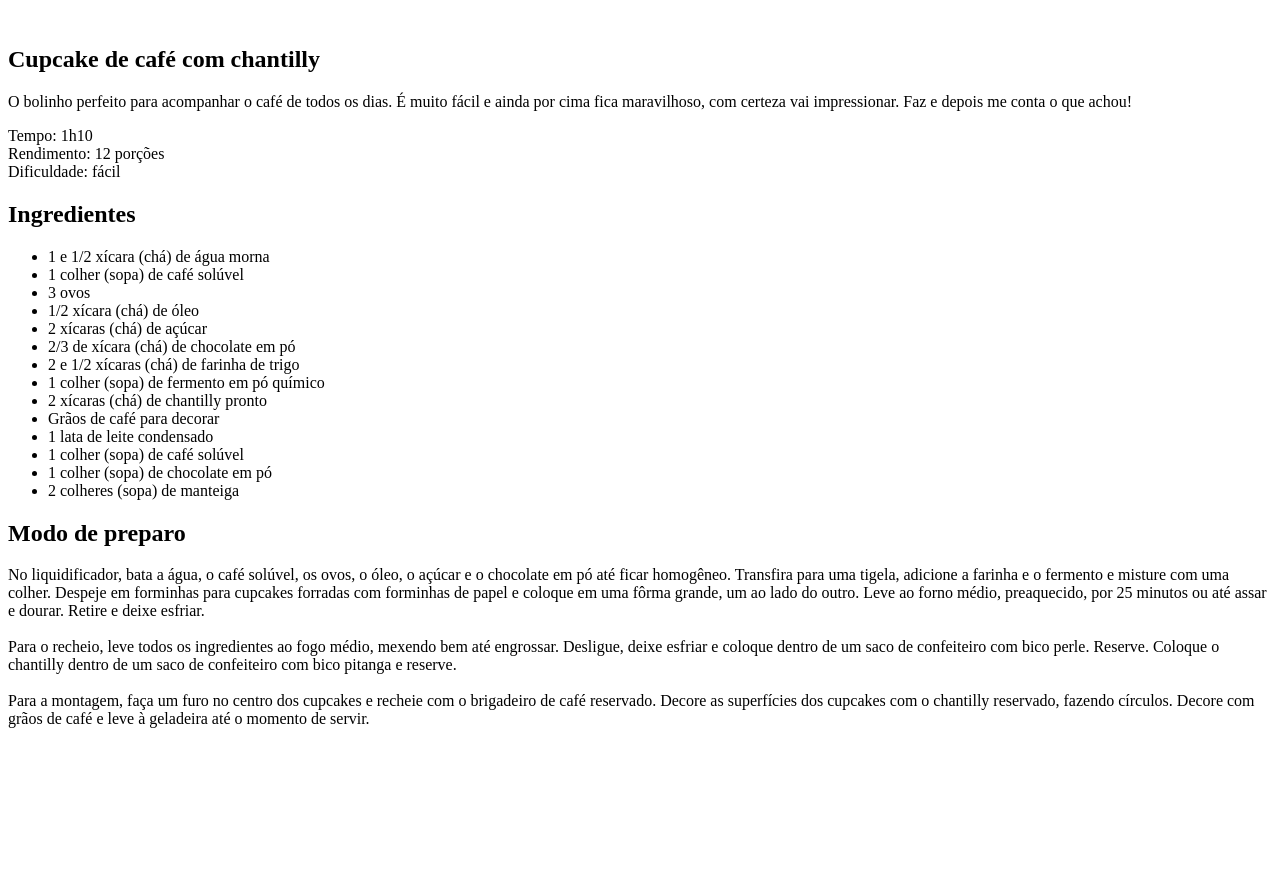
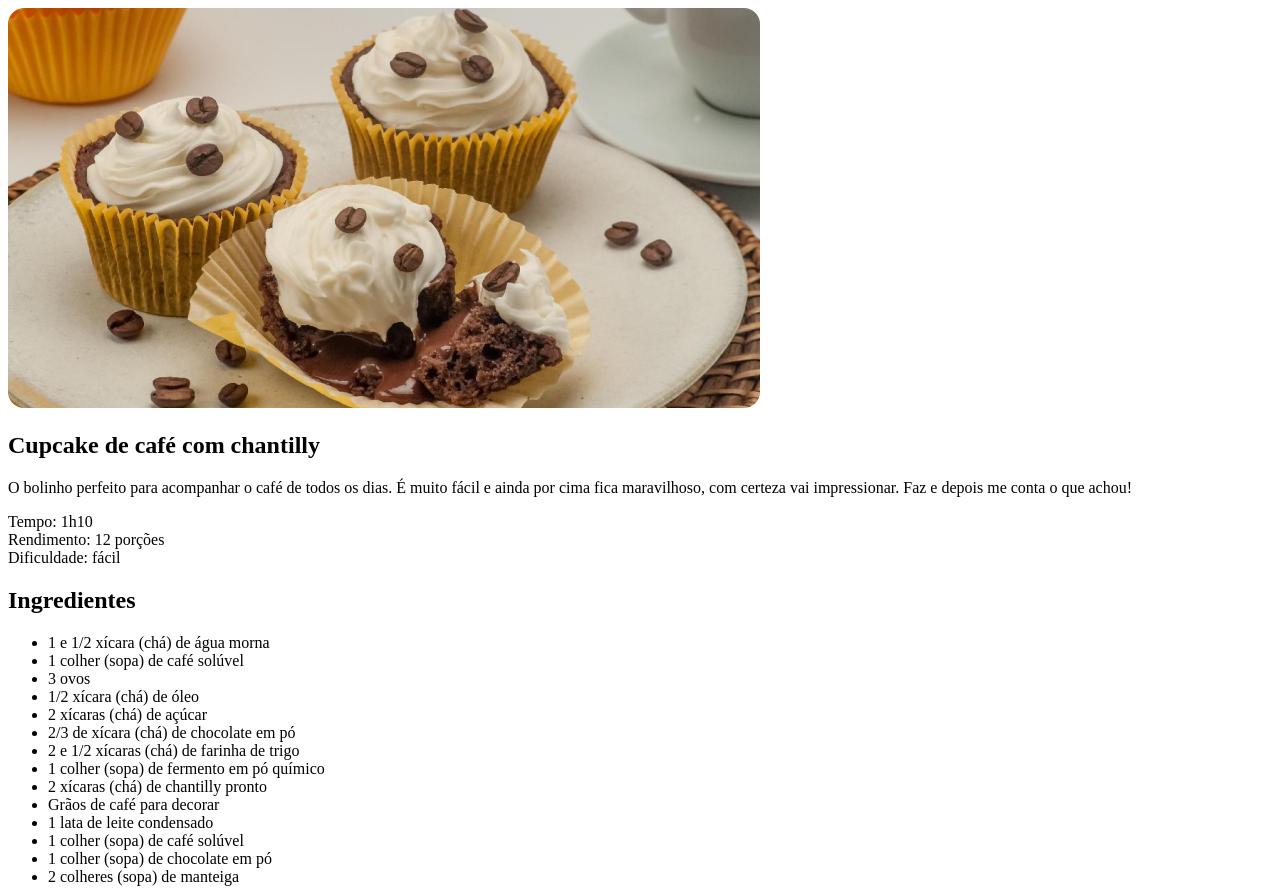
Before and after one commit to joaovictorsalotialves/pagina-receita, a plain HTML site: page index.html in a window 1280 px wide. Shown: the top 889 px of the page. Before the commit the page ends 800 px from the top, so only its background shows below. Drawn offline with Linux system fonts and the light colour scheme.

Commit message:
Adicionando imagens e estilos

```diff
--- a/index.html
+++ b/index.html
@@ -5,11 +5,13 @@
   <meta charset="UTF-8">
   <meta name="viewport" content="width=device-width, initial-scale=1.0">
   <title>Página de receita</title>
+
+  <link rel="stylesheet" href="style.css">
 </head>
 
 <body>
   <div id="page">
-    <img src="" alt="">
+    <img src="assets/main-image.jpg" alt="Imagem de um cupcake com chantilly e grãos de café decorando">
     <main>
       <section id="about">
         <h1>Cupcake de café com chantilly</h1>
--- /dev/null
+++ b/style.css
@@ -0,0 +1,3 @@
+img {
+  border-radius: 16px;
+}
```
Also changed, not shown: assets/bg.jpg (added), assets/main-image.jpg (added).
